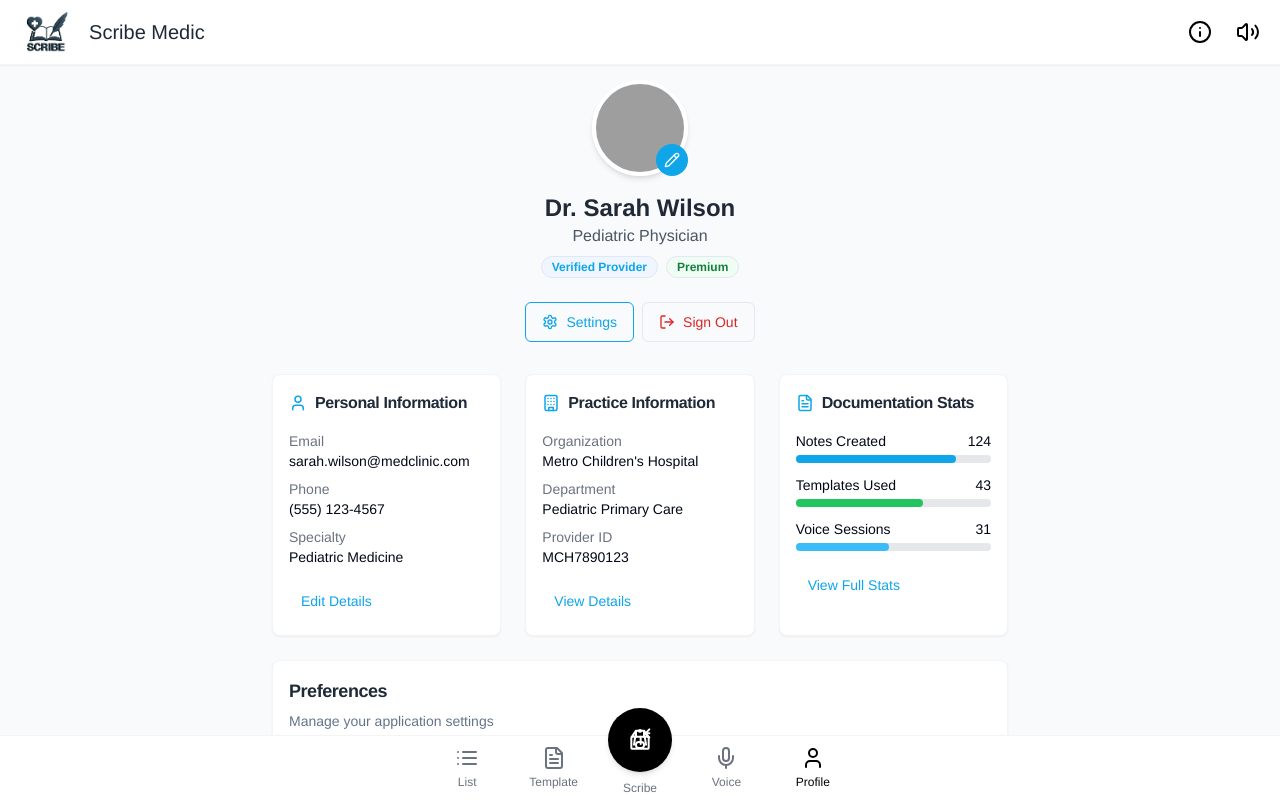
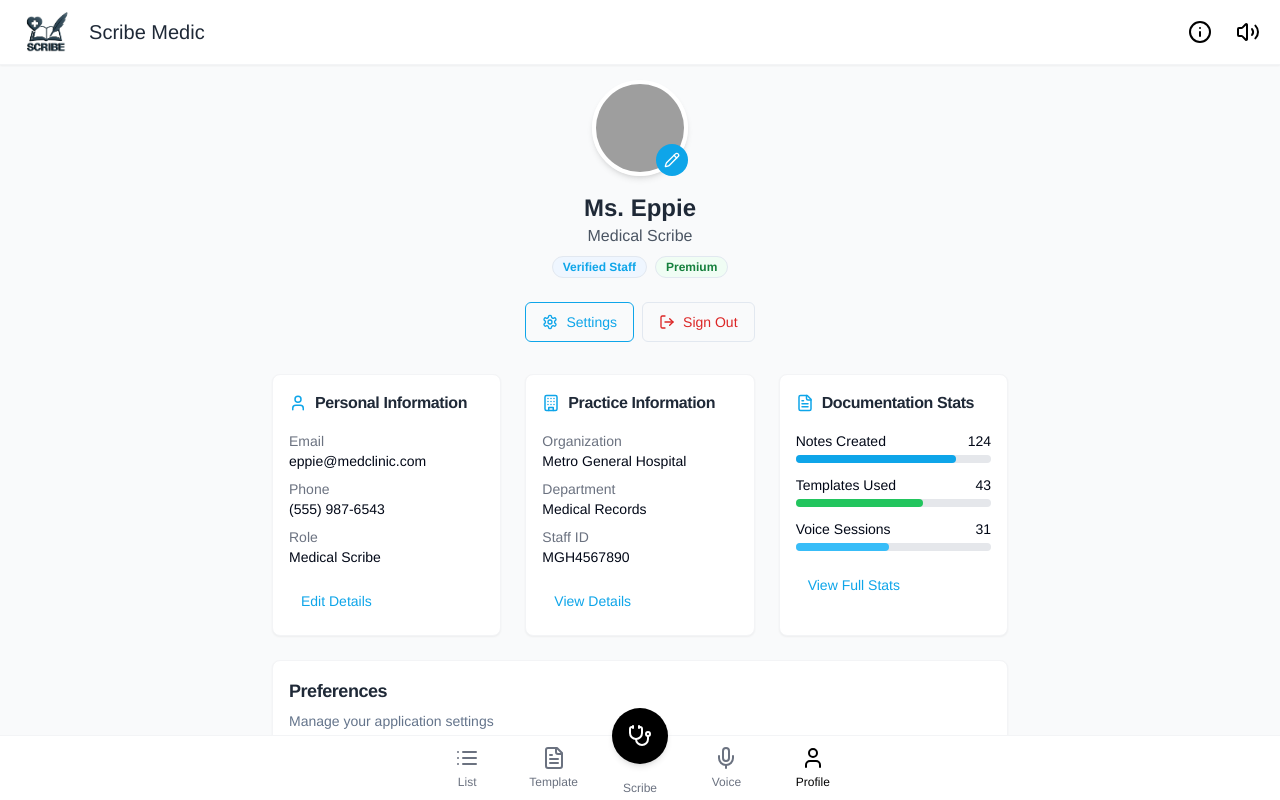
Before and after one commit to primemerchantapp/daisy-scribe-mate, a React (Vite) app: page /profile in a window 1280 px wide. Shown: the top 800 px of the page. Built offline with nearby package versions, Linux system fonts and the light colour scheme; grey boxes are pictures that could not be loaded.

Commit message:
Replace navbar icon and update profile
Replaced the middle navbar icon with a stethoscope and updated the profile page to display Ms. Eppie as the current user.

```diff
--- a/src/components/BottomNavbar.tsx
+++ b/src/components/BottomNavbar.tsx
@@ -1,30 +1,7 @@
 
 import React from 'react';
-import { List, FileText, Mic, User } from 'lucide-react';
+import { List, FileText, Mic, User, Stethoscope } from 'lucide-react';
 import { Link, useLocation } from 'react-router-dom';
-
-const ScribeMedicIcon = () => (
-  <svg
-    width="100%"
-    height="100%"
-    viewBox="0 0 24 24"
-    fill="none"
-    xmlns="http://www.w3.org/2000/svg"
-    className="h-8 w-8"
-  >
-    {/* Book base */}
-    <path d="M6 9.5h12c.3 0 .5.2.5.5v8c0 .3-.2.5-.5.5H6c-.3 0-.5-.2-.5-.5v-8c0-.3.2-.5.5-.5z" stroke="white" strokeWidth="1.5" />
-    <path d="M18 9.5l-3-4.5H9L6 9.5M9 5v4.5m6-4.5v4.5" stroke="white" strokeWidth="1.5" strokeLinecap="round" strokeLinejoin="round" />
-
-    {/* Feather pen */}
-    <path d="M19 4l-3 3m0 0l3 3m-3-3h3" stroke="white" strokeWidth="1.5" strokeLinecap="round" strokeLinejoin="round" />
-
-    {/* Medical heart */}
-    <path d="M9 15.5a2 2 0 012-2h2a2 2 0 012 2v.5a2 2 0 01-2 2h-2a2 2 0 01-2-2v-.5z" stroke="white" strokeWidth="1.5" />
-    <path d="M12 4.5c-.4 0-.7.3-.7.7s.3.7.7.7.7-.3.7-.7-.3-.7-.7-.7z" stroke="white" strokeWidth="1.5" strokeLinecap="round" strokeLinejoin="round" />
-    <path d="M7.5 15.5l1-6.5m8 6.5l-1-6.5m-3 .5V15" stroke="white" strokeWidth="1.5" strokeLinecap="round" strokeLinejoin="round" />
-  </svg>
-);
 
 const BottomNavbar = () => {
   const location = useLocation();
@@ -44,7 +21,7 @@ const BottomNavbar = () => {
 
         <div className="relative w-full flex justify-center items-center">
           <Link to="/scribe" className={`absolute -top-8 bg-black p-4 rounded-full shadow-md ${location.pathname === '/scribe' ? 'ring-2 ring-offset-2 ring-black' : ''}`}>
-            <ScribeMedicIcon />
+            <Stethoscope size={24} className="text-white" />
           </Link>
           <span className="text-xs mt-10 text-gray-500 font-helvetica">Scribe</span>
         </div>
--- a/src/pages/ProfilePage.tsx
+++ b/src/pages/ProfilePage.tsx
@@ -1,4 +1,3 @@
-
 import React from 'react';
 import Header from '@/components/Header';
 import BottomNavbar from '@/components/BottomNavbar';
@@ -23,18 +22,18 @@ const ProfilePage = () => {
         <div className="flex flex-col items-center mb-8">
           <div className="relative mb-4">
             <Avatar className="h-24 w-24 border-4 border-white shadow-md">
-              <AvatarImage src="https://images.unsplash.com/photo-1559839734-2b71ea197ec2?auto=format&fit=crop&q=80" alt="Dr. Sarah Wilson" />
-              <AvatarFallback>SW</AvatarFallback>
+              <AvatarImage src="https://images.unsplash.com/photo-1494790108377-be9c29b29330?auto=format&fit=crop&q=80" alt="Ms. Eppie" />
+              <AvatarFallback>ME</AvatarFallback>
             </Avatar>
             <Button size="icon" variant="secondary" className="absolute bottom-0 right-0 rounded-full h-8 w-8 bg-medical-primary text-white hover:bg-medical-secondary">
               <Pencil size={16} />
             </Button>
           </div>
-          <h1 className="text-2xl font-bold text-gray-800">Dr. Sarah Wilson</h1>
-          <p className="text-gray-600">Pediatric Physician</p>
+          <h1 className="text-2xl font-bold text-gray-800">Ms. Eppie</h1>
+          <p className="text-gray-600">Medical Scribe</p>
           <div className="flex gap-2 mt-2">
             <Badge variant="outline" className="bg-blue-50 text-medical-primary hover:bg-blue-100">
-              Verified Provider
+              Verified Staff
             </Badge>
             <Badge variant="outline" className="bg-green-50 text-green-700 hover:bg-green-100">
               Premium
@@ -63,15 +62,15 @@ const ProfilePage = () => {
             <CardContent className="p-4 pt-2 space-y-2 text-sm">
               <div>
                 <p className="text-gray-500">Email</p>
-                <p>sarah.wilson@medclinic.com</p>
+                <p>eppie@medclinic.com</p>
               </div>
               <div>
                 <p className="text-gray-500">Phone</p>
-                <p>(555) 123-4567</p>
+                <p>(555) 987-6543</p>
               </div>
               <div>
-                <p className="text-gray-500">Specialty</p>
-                <p>Pediatric Medicine</p>
+                <p className="text-gray-500">Role</p>
+                <p>Medical Scribe</p>
               </div>
             </CardContent>
             <CardFooter className="p-4 pt-0">
@@ -91,15 +90,15 @@ const ProfilePage = () => {
             <CardContent className="p-4 pt-2 space-y-2 text-sm">
               <div>
                 <p className="text-gray-500">Organization</p>
-                <p>Metro Children's Hospital</p>
+                <p>Metro General Hospital</p>
               </div>
               <div>
                 <p className="text-gray-500">Department</p>
-                <p>Pediatric Primary Care</p>
+                <p>Medical Records</p>
               </div>
               <div>
-                <p className="text-gray-500">Provider ID</p>
-                <p>MCH7890123</p>
+                <p className="text-gray-500">Staff ID</p>
+                <p>MGH4567890</p>
               </div>
             </CardContent>
             <CardFooter className="p-4 pt-0">
```
